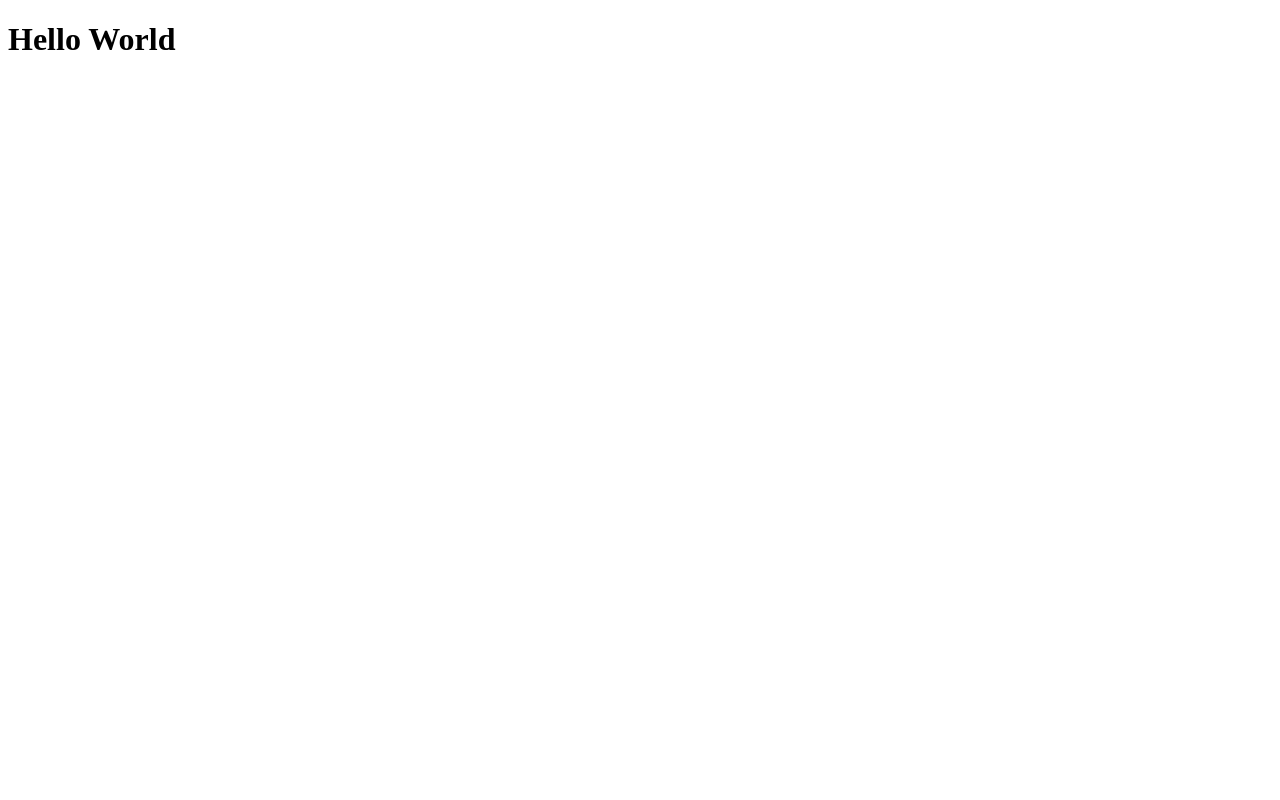
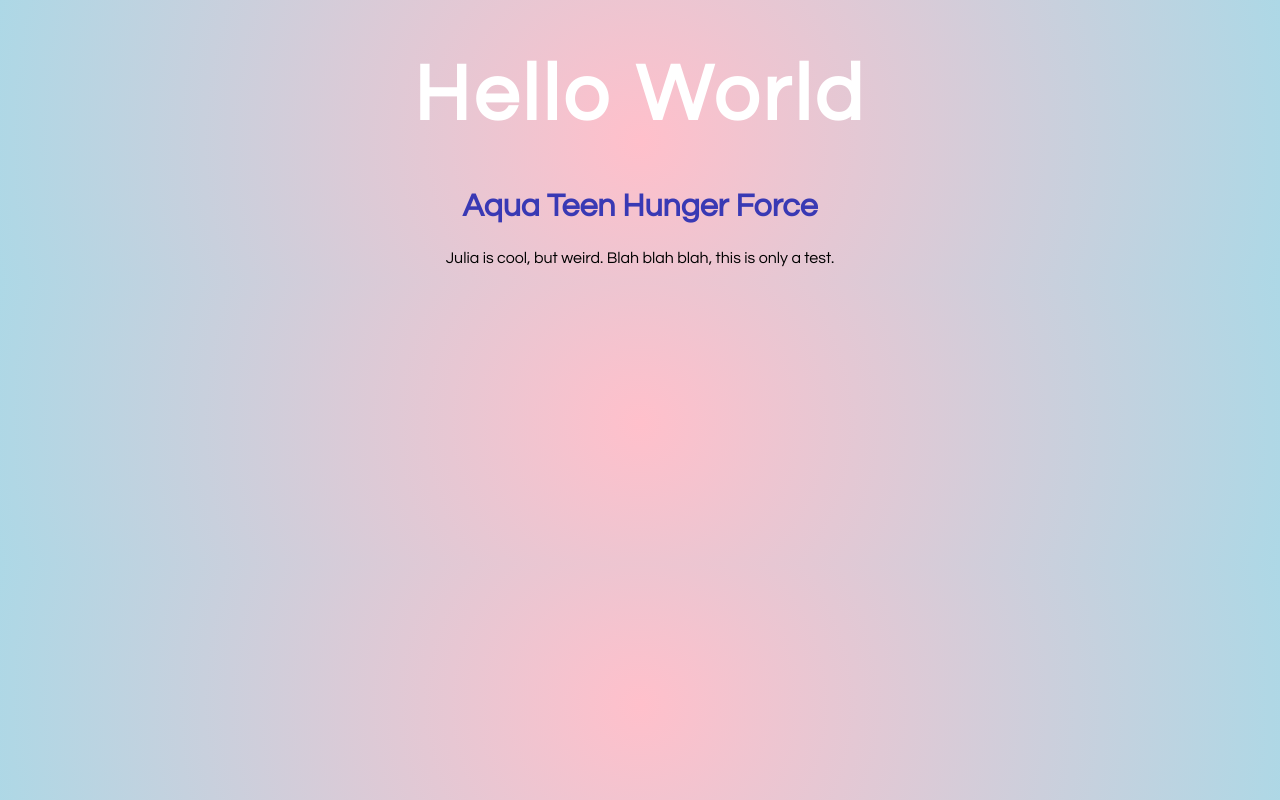
Before and after one commit to Brian-Winter/TeamGitHub, a plain HTML site: page index.html in a window 1280 px wide. Drawn offline with Linux system fonts and the light colour scheme.

Commit message:
added some text and css

```diff
--- a/index.html
+++ b/index.html
@@ -3,9 +3,15 @@
 <head>
     <meta charset="UTF-8">
     <meta name="viewport" content="width=device-width, initial-scale=<1.0>">
+    <link rel="stylesheet" type="text/css" href="main.css">
     <title>Document</title>
 </head>
 <body>
     <h1>Hello World</h1>
+
+<!--Team Name-->
+<h2>Aqua Teen Hunger Force</h2>
+<!--profiles-->
+<p>Julia is cool, but weird. Blah blah blah, this is only a test.</p>
 </body>
 </html>
--- /dev/null
+++ b/main.css
@@ -0,0 +1,23 @@
+body {
+    font-size: auto;
+    font-family: "century gothic";
+    color: black;
+    background: radial-gradient(circle, pink 0%, lightblue 100%);
+    text-align: center;
+}
+
+h1 {
+    font-size: 5em;
+    letter-spacing: 0.05em;
+    font-style: bold;
+    color: white;
+    text-align: center;
+}
+
+h2 {
+    font-size: 2em;
+    font-style: monospace;
+    text-align: center;
+    color:  rgb(57, 57, 180);
+
+}
```
